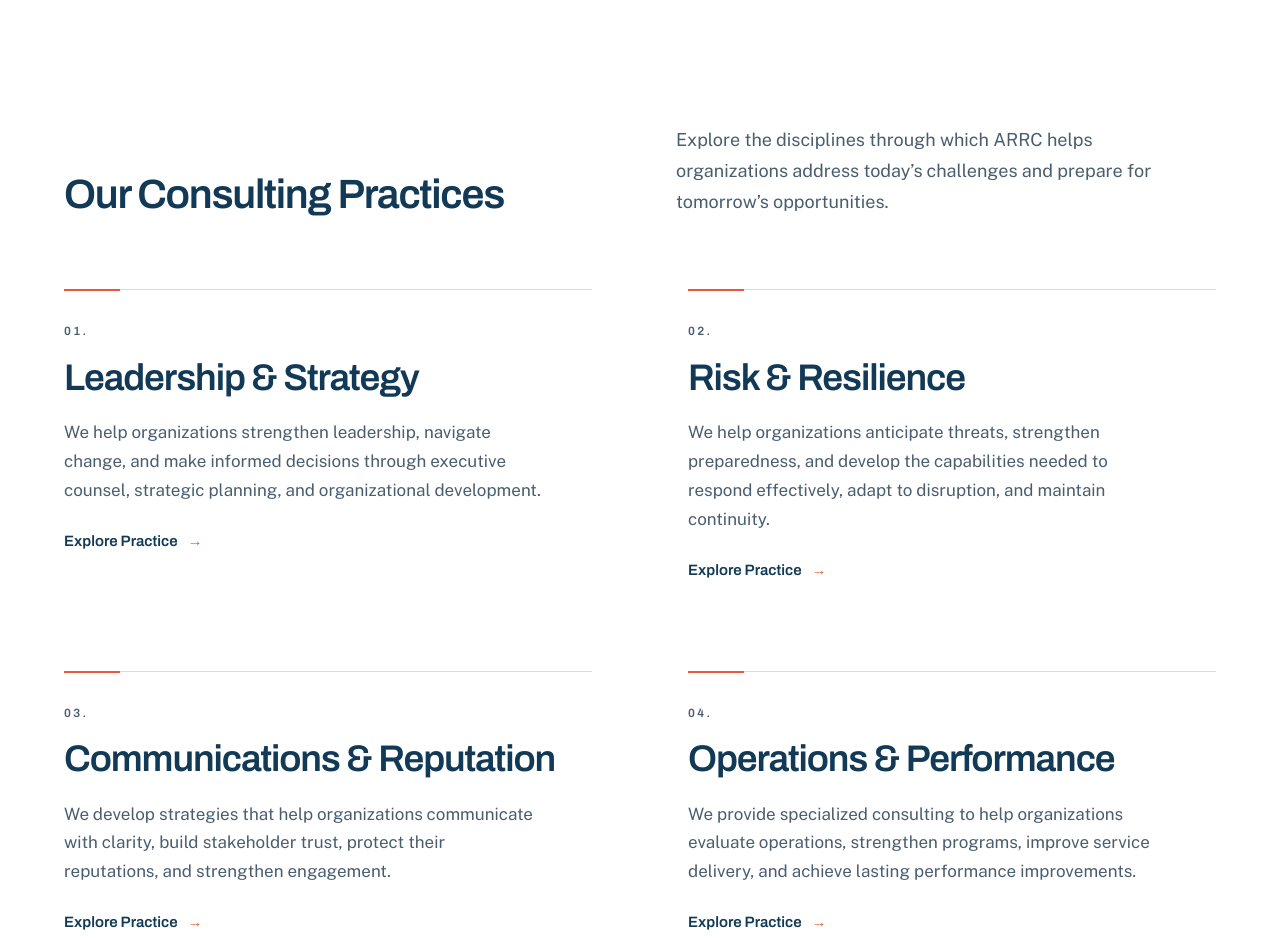
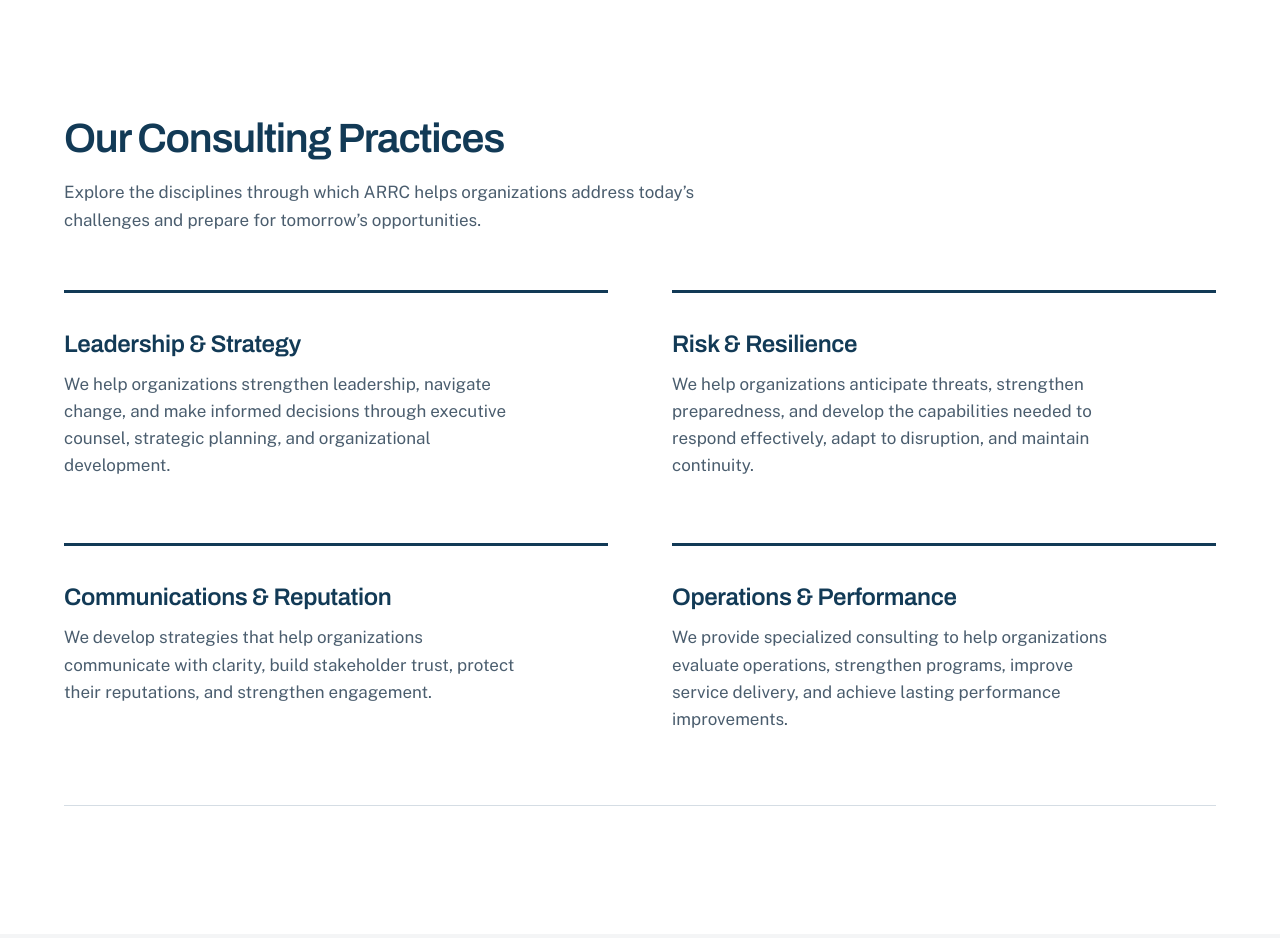
Before and after one commit to hsojatkinson/arrc-website, a plain HTML site: page services.html in a window 1280 px wide. Shown: the part 973-1911 px from the top of the page. Drawn offline with nearby package versions, Linux system fonts and the light colour scheme.

Commit message:
Services: simpler Teneo-style practice grid (draft)
Co-Authored-By: Claude Opus 5.5 <noreply@anthropic.com>
Claude-Session: https://claude.ai/code/session_01UpzpEZnXMYZxrr87v8XkbN

```diff
--- a/services.html
+++ b/services.html
@@ -339,22 +339,20 @@ footer .wrap{padding-block:64px 40px}
 .svc-intro-body p{margin:0;font-size:clamp(18px,1.5vw,20px);line-height:1.7;color:var(--fg-soft)}
 .svc-intro-body p:first-child{color:var(--fg)}
 
-.practices{padding-block:96px 136px}
-.practices-head{display:grid;grid-template-columns:minmax(0,6fr) minmax(0,6fr);gap:72px;align-items:end}
+.practices{padding-block:88px 128px}
+.practices-head{max-width:640px}
 .practices-head h2{font-size:clamp(30px,3.2vw,44px);letter-spacing:-0.03em;line-height:1.08;color:var(--head)}
-.practices-head p{margin:0;font-size:18px;line-height:1.7;color:var(--fg-soft);max-width:48ch}
-.practice-grid{display:grid;grid-template-columns:repeat(2,minmax(0,1fr));column-gap:96px;row-gap:88px;margin-top:72px}
-.practice{position:relative;padding-top:32px;border-top:1px solid var(--line);scroll-margin-top:110px;min-width:0}
-.practice::before{content:"";position:absolute;left:0;top:-1px;width:56px;height:2px;background:var(--coral);transition:width .35s ease}
-.practice:hover::before{width:112px}
-.practice-num{display:block;font-family:var(--display);font-stretch:118%;font-weight:600;font-size:12px;letter-spacing:.2em;color:var(--fg-soft)}
-.practice h3{margin-top:16px;font-size:clamp(28px,2.9vw,40px);font-weight:600;letter-spacing:-0.03em;line-height:1.08;color:var(--head)}
+.practices-head p{margin:16px 0 0;font-size:17px;line-height:1.65;color:var(--fg-soft)}
+.practice-grid{display:grid;grid-template-columns:repeat(2,minmax(0,1fr));column-gap:64px;row-gap:64px;margin-top:56px;padding-bottom:72px;border-bottom:1px solid var(--line)}
+.practice{padding-top:36px;border-top:3px solid var(--head);scroll-margin-top:110px;min-width:0}
+.practice h3{font-size:24px;font-weight:600;letter-spacing:-0.015em;line-height:1.25;color:var(--head)}
 .practice h3 a{color:inherit;text-decoration:none}
-.practice p{margin-top:20px;font-size:17px;line-height:1.7;color:var(--fg-soft);max-width:46ch}
-.practice-link{display:inline-flex;align-items:center;gap:10px;margin-top:24px;font-family:var(--display);font-weight:600;font-size:15px;color:var(--head);text-decoration:none}
+.practice h3 a[href]:hover{color:var(--coral)}
+.practice p{margin-top:12px;font-size:17px;line-height:1.6;color:var(--fg-soft);max-width:44ch}
+.practice-link{display:inline-flex;align-items:center;gap:8px;margin-top:16px;font-weight:600;font-size:15px;color:var(--head);text-decoration:none}
+.practice-link:not([href]){display:none}
 .practice-link .arr{color:var(--coral);transition:transform .2s}
-.practice-link[href]:hover .arr{transform:translateX(4px)}
-.practice h3 a[href]:hover{color:var(--coral)}
+.practice-link:hover .arr{transform:translateX(4px)}
 .practice a:not([href]){cursor:default}
 
 /* Closing CTA (matches homepage) */
@@ -375,8 +373,9 @@ footer .wrap{padding-block:64px 40px}
   .svc-intro{padding-block:72px 16px}
   .svc-intro-body{margin-top:28px}
   .practices{padding-block:64px 88px}
-  .practices-head{grid-template-columns:1fr;gap:20px}
-  .practice-grid{grid-template-columns:1fr;row-gap:56px;margin-top:48px}
+  .practice-grid{grid-template-columns:1fr;row-gap:44px;margin-top:40px;padding-bottom:56px}
+  .practice{padding-top:28px}
+  .practice h3{font-size:22px}
   .close{padding-block:88px}
   .close .wrap{grid-template-columns:1fr;row-gap:40px}
   .close-side{justify-self:start;max-width:none;padding:24px 22px 26px}
@@ -432,25 +431,21 @@ footer .wrap{padding-block:64px 40px}
       </div>
       <div class="practice-grid">
         <article class="practice" id="leadership">
-          <span class="practice-num">01.</span>
           <h3><a class="practice-title" data-page="practices/leadership-strategy.html">Leadership &amp; Strategy</a></h3>
           <p>We help organizations strengthen leadership, navigate change, and make informed decisions through executive counsel, strategic planning, and organizational development.</p>
           <a class="practice-link" data-page="practices/leadership-strategy.html">Explore Practice <span class="arr" aria-hidden="true">&rarr;</span></a>
         </article>
         <article class="practice" id="resilience">
-          <span class="practice-num">02.</span>
           <h3><a class="practice-title" data-page="practices/risk-resilience.html">Risk &amp; Resilience</a></h3>
           <p>We help organizations anticipate threats, strengthen preparedness, and develop the capabilities needed to respond effectively, adapt to disruption, and maintain continuity.</p>
           <a class="practice-link" data-page="practices/risk-resilience.html">Explore Practice <span class="arr" aria-hidden="true">&rarr;</span></a>
         </article>
         <article class="practice" id="communications">
-          <span class="practice-num">03.</span>
           <h3><a class="practice-title" data-page="practices/communications-reputation.html">Communications &amp; Reputation</a></h3>
           <p>We develop strategies that help organizations communicate with clarity, build stakeholder trust, protect their reputations, and strengthen engagement.</p>
           <a class="practice-link" data-page="practices/communications-reputation.html">Explore Practice <span class="arr" aria-hidden="true">&rarr;</span></a>
         </article>
         <article class="practice" id="operations">
-          <span class="practice-num">04.</span>
           <h3><a class="practice-title" data-page="practices/operations-performance.html">Operations &amp; Performance</a></h3>
           <p>We provide specialized consulting to help organizations evaluate operations, strengthen programs, improve service delivery, and achieve lasting performance improvements.</p>
           <a class="practice-link" data-page="practices/operations-performance.html">Explore Practice <span class="arr" aria-hidden="true">&rarr;</span></a>
```
